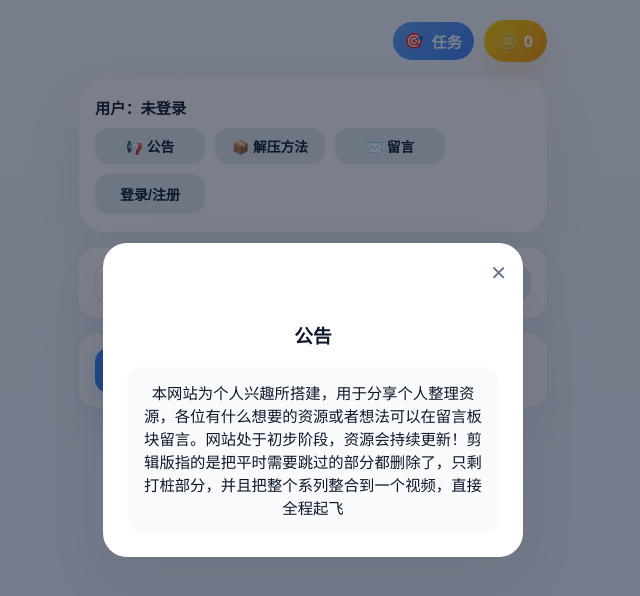
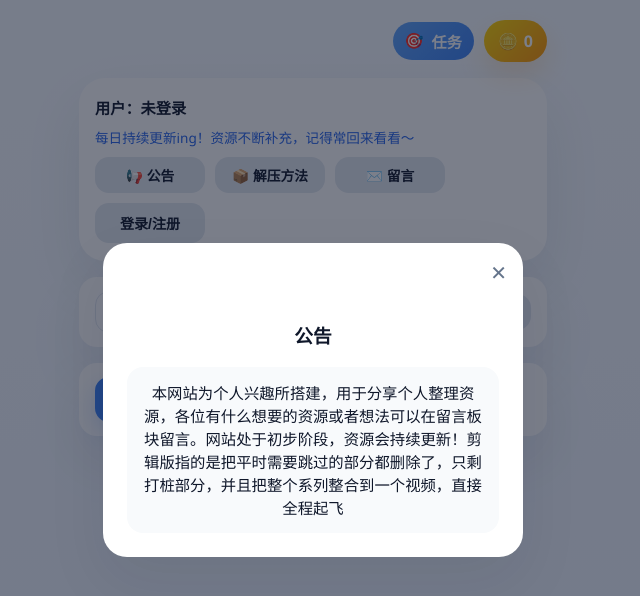
Before and after one commit to fdsfuafasa/DailyAnime, a website: page public/home.html in a window 1280 px wide. Shown: the whole page, without its empty margins (327-967 px from the left). Drawn offline with Linux system fonts and the light colour scheme; no server answers.

Commit message:
持续更新

```diff
--- a/public/home.html
+++ b/public/home.html
@@ -20,6 +20,7 @@
   .container{max-width:500px;margin:0 auto;padding:20px 16px 24px;}
   .top{background:var(--surface);padding:18px 16px;border-radius:26px;margin-bottom:16px;display:flex;flex-wrap:wrap;align-items:flex-start;gap:10px;box-shadow:var(--shadow);}
   .top .user-name{font-size:0.95rem;font-weight:700;word-break:break-word;flex:1 1 100%;}
+  .top .user-note{font-size:0.85rem;color:#2563eb;flex:1 1 100%;line-height:1.4;}
   .top button{flex:0 1 auto;min-width:110px;border:none;background:#e2e8f0;color:var(--text);padding:10px 12px;border-radius:14px;font-weight:700;font-size:0.88rem;cursor:pointer;white-space:nowrap;}
   .top button#topActionButton{min-width:110px;}
   .top .small-btn{flex:0 1 auto;padding:8px 12px;font-size:0.86rem;}
@@ -119,6 +120,7 @@
   <!-- 顶部信息 -->
   <div class="top">
     <div class="user-name">用户：<span id="user">-</span></div>
+    <div class="user-note">每日持续更新ing！资源不断补充，记得常回来看看～</div>
     <!--
     <button class="small-btn" onclick="showGuide()">🌍 原版导航</button>
     -->
```
